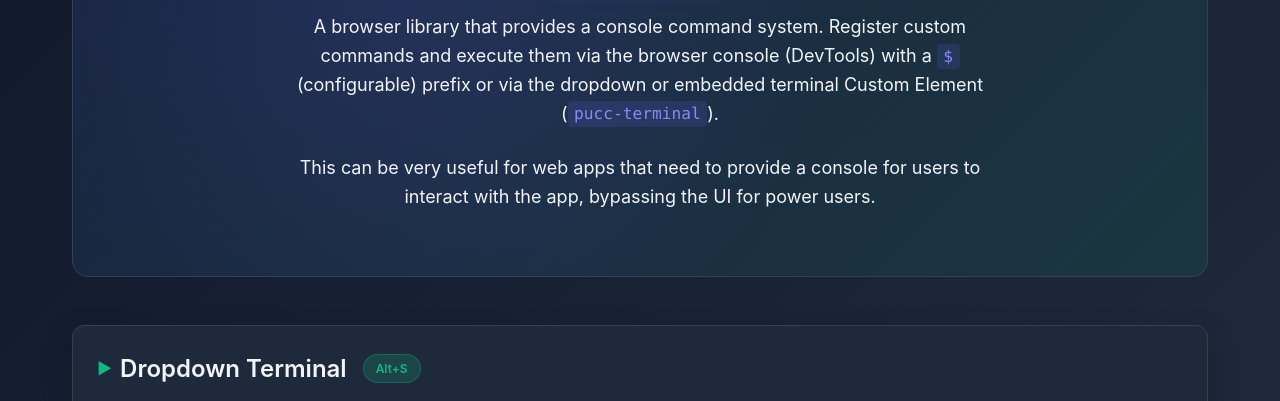
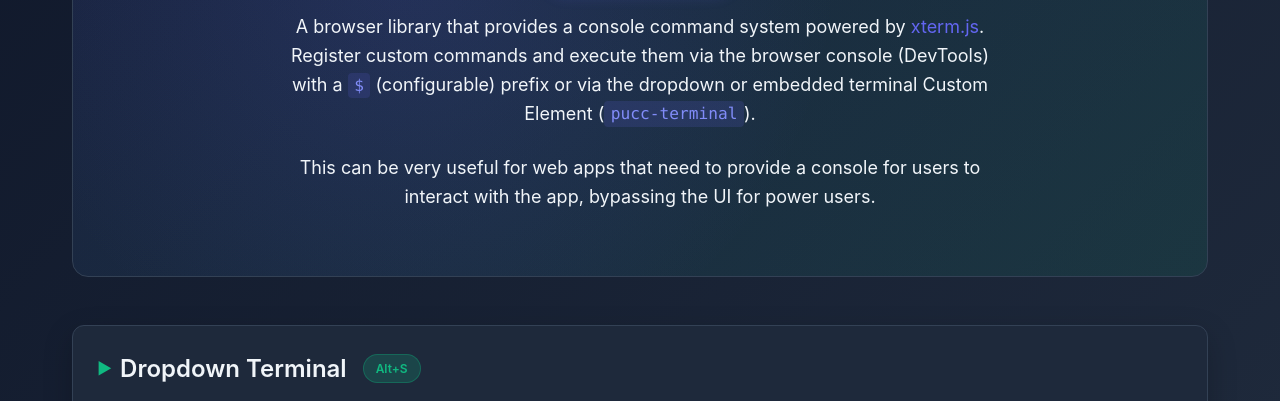
Before and after one commit to mathiscode/pucc, a website: page public/index.html in a window 1280 px wide. Shown: the part 374-775 px from the top of the page. Drawn offline with Linux system fonts and the light colour scheme.

Commit message:
chore: update gitignore and demo page

```diff
--- a/public/index.html
+++ b/public/index.html
@@ -20,7 +20,7 @@
           <span>View on GitHub</span>
         </a>
       </div>
-      <p>A browser library that provides a console command system. Register custom commands and execute them via the browser console (DevTools) with a <code>$</code> (configurable) prefix or via the dropdown or embedded terminal Custom Element (<code>pucc-terminal</code>).</p>
+      <p>A browser library that provides a console command system powered by <a href="https://xtermjs.org" target="_blank" rel="noopener noreferrer">xterm.js</a>. Register custom commands and execute them via the browser console (DevTools) with a <code>$</code> (configurable) prefix or via the dropdown or embedded terminal Custom Element (<code>pucc-terminal</code>).</p>
       <br />
       <p>This can be very useful for web apps that need to provide a console for users to interact with the app, bypassing the UI for power users.</p>
     </div>
```
Also changed, not shown: 1 other file.
